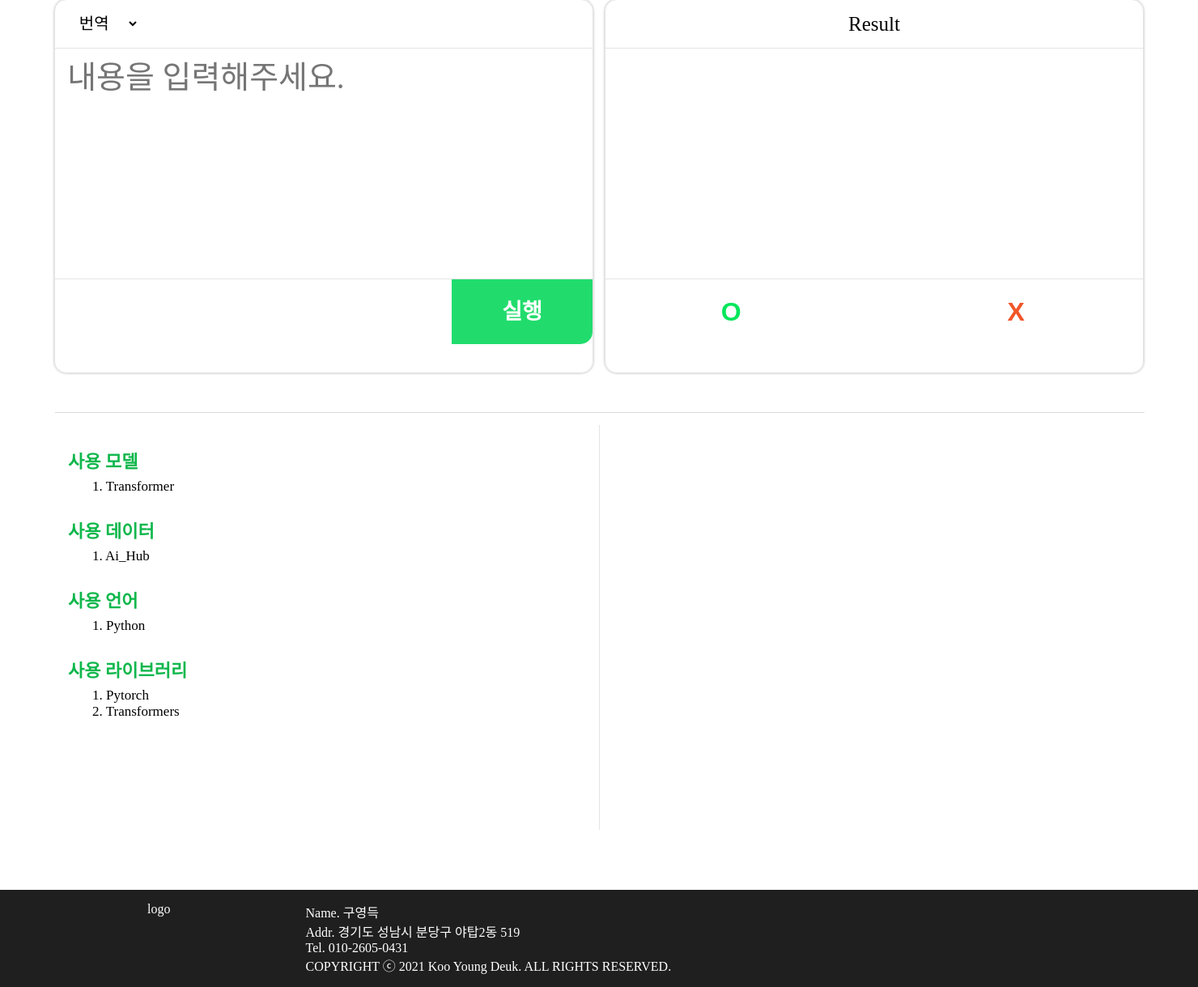
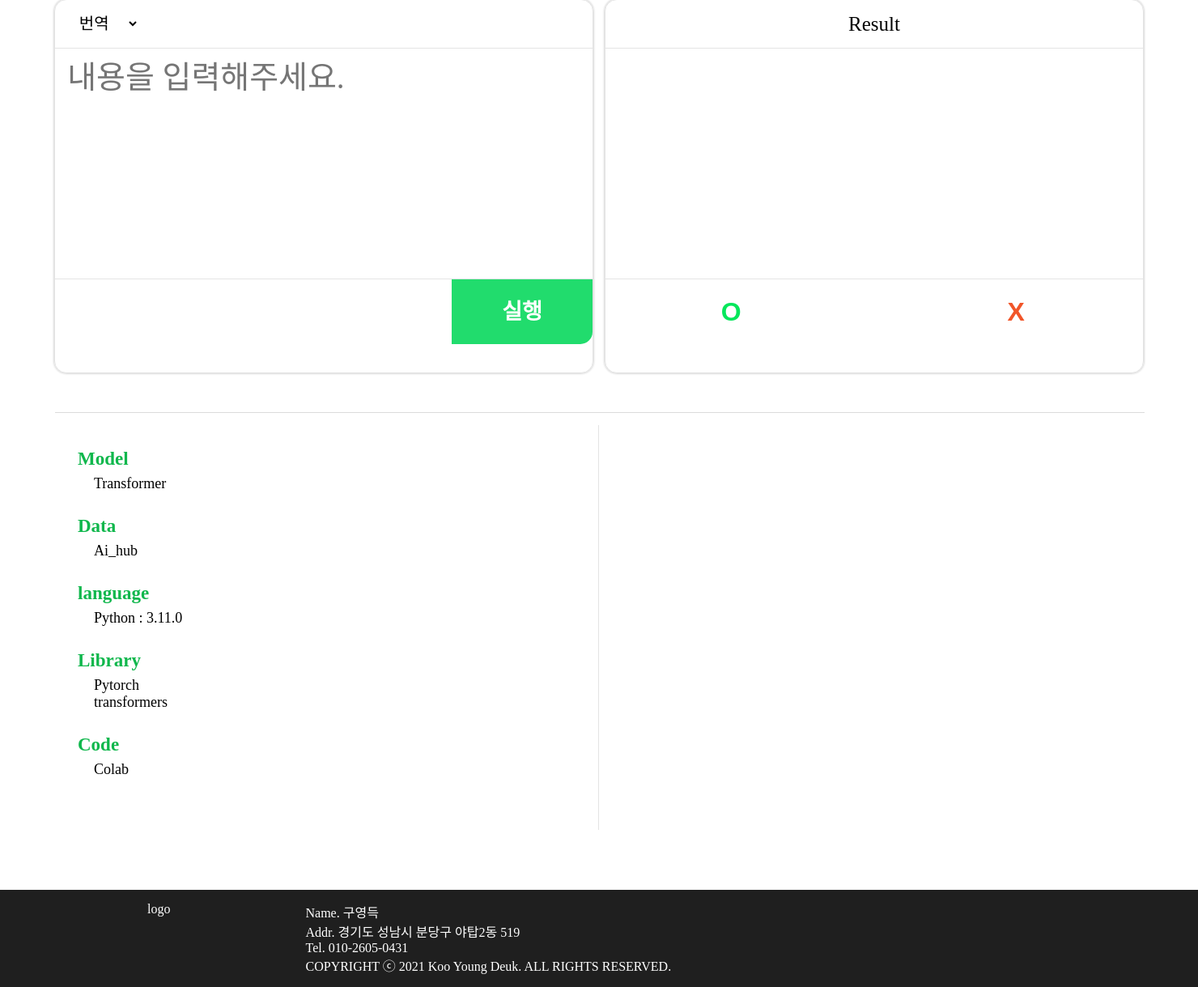
Before and after one commit to Youngdeuk-Koo/LanguageWizard, a Flask app: page / in a window 1480 px wide; the page is wider, and only the part inside the window is pictured. Shown: the part 141-1360 px from the top of that part at 81% size. Run offline with Flask 2, Linux system fonts and the light colour scheme.

Commit message:
2022.11.30-s

```diff
--- a/static/css/style.css
+++ b/static/css/style.css
@@ -302,16 +302,16 @@ button{
 }
 
 .info_box1{
-    width: 49%;
+    width: 48%;
     height: 500px;
-    margin-left: 14px;
+    margin-left: 26px;
     margin-top: 15px;
     /* background-color: red; */
     border-right: 1px solid rgb(167, 165, 165, 0.3);
 }
 
 .info_box2{
-    width: 49%;
+    width: 48%;
     height: 500px;
     margin-top: 15px;
     /* background-color: blue; */
@@ -319,19 +319,23 @@ button{
 
 .use{
     color: #0FB74C;
-    font-size: 22px;
+    font-size: 23px;
     font-weight: 600;
-    margin-top: 27px;
+    margin-top: 29px;
     margin-left: 10px;
 }
 
 .use_info{
-    font-size: 17px;
+    font-size: 18px;
     font-weight: 500;
     margin-top: 7px;
-    margin-left: 40px;
+    margin-left: 20px;
 }
 
+.use_info > a:hover{
+    color: rgb(4, 231, 91);
+    transition: all .1s;
+}
 
 
 
--- a/templates/magician.html
+++ b/templates/magician.html
@@ -67,18 +67,34 @@
                 <div class="bottom_line"></div>
                 <div class="content_bottom_box">
                     <div class="info_box1">
-                        <div class="use">사용 모델</div>
-                        <div class="use_info"><a href="#">1. Transformer</a></div>
-                        <div class="use">사용 데이터</div>
-                        <div class="use_info"><a href="#">1. Ai_Hub</a></div>
-                        <div class="use">사용 언어</div>
-                        <div class="use_info"><a href="#">1. Python</a></div>
-                        <div class="use">사용 라이브러리</div>
-                        <ul class="use_info">
-                            <li>1. Pytorch</li>
-                            <li>2. Transformers</li>
+                        <div class="use">Model
+                            <ul class="use_info">
+                                <li><a href="#">Transformer</a></li>
+                            </ul>
+                        </div>
+                        <div class="use">Data
+                            <ul class="use_info">
+                                <li><a href="#">Ai_hub</a></li>
+                            </ul>
+                        </div>
+                        <div class="use">language
+                            <ul class="use_info">
+                                <li><a href="#">Python : 3.11.0</a></li>
+                            </ul>
+                        </div>
+                        <div class="use">Library
+                            <ul class="use_info">
+                                <li><a href="#">Pytorch</a></li>
+                                <li><a href="#">transformers</a></li>
+                            </ul>
+                        </div>
+                        <div class="use">Code
+                            <ul class="use_info">
+                                <li><a href="#">Colab</a></li>
 
-                        </ul>
+                            </ul>
+                        </div>
+
 
                     </div>
                     <!-- <div class="use_model">
```
